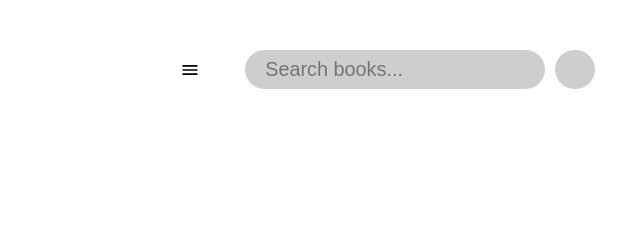
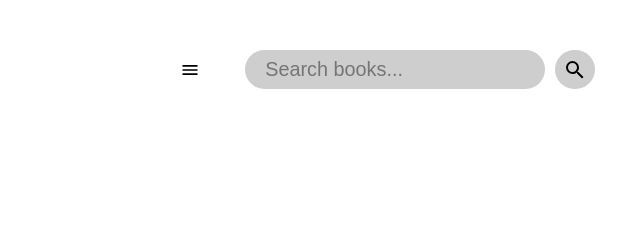
Before and after one commit to StanislavBaratov/odin-library, a plain HTML site: page index.html in a window 1280 px wide. Shown: the top 240 px of the page, 640-1280 px from the left. Drawn offline with Linux system fonts and the light colour scheme.

Commit message:
Add magnify icon to search button

```diff
--- a/style.css
+++ b/style.css
@@ -100,6 +100,10 @@ input[type="search"] {
     flex: 0 0 var(--field-line-height);
     aspect-ratio: 1 / 1;
     background-color: var(--grey);
+    background-image: url(images/magnify.svg);
+    background-repeat: no-repeat;
+    background-position: center;
+    background-size: 60% auto;
 }
 
 input[type="search"]::-webkit-search-cancel-button {
```
Also changed, not shown: images/magnify.svg (added).
